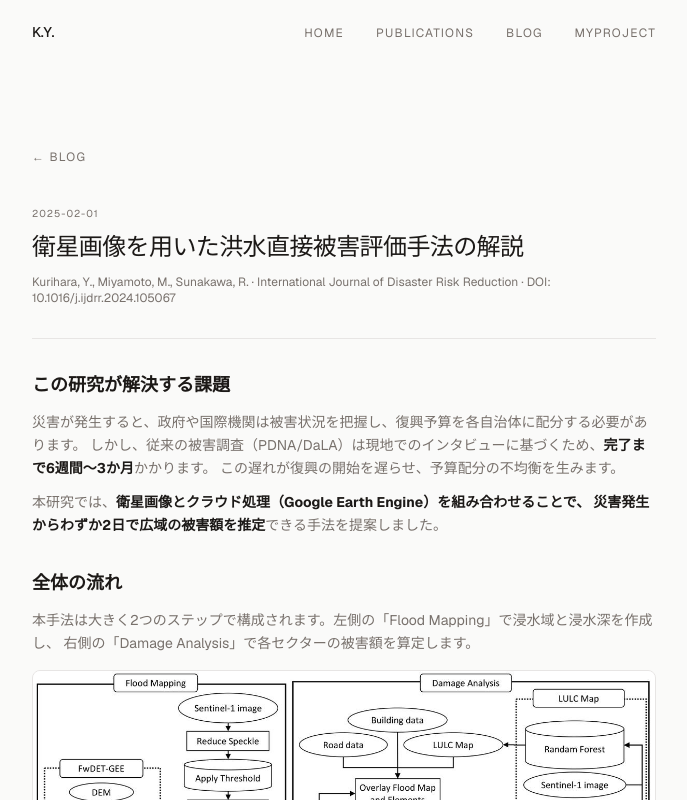
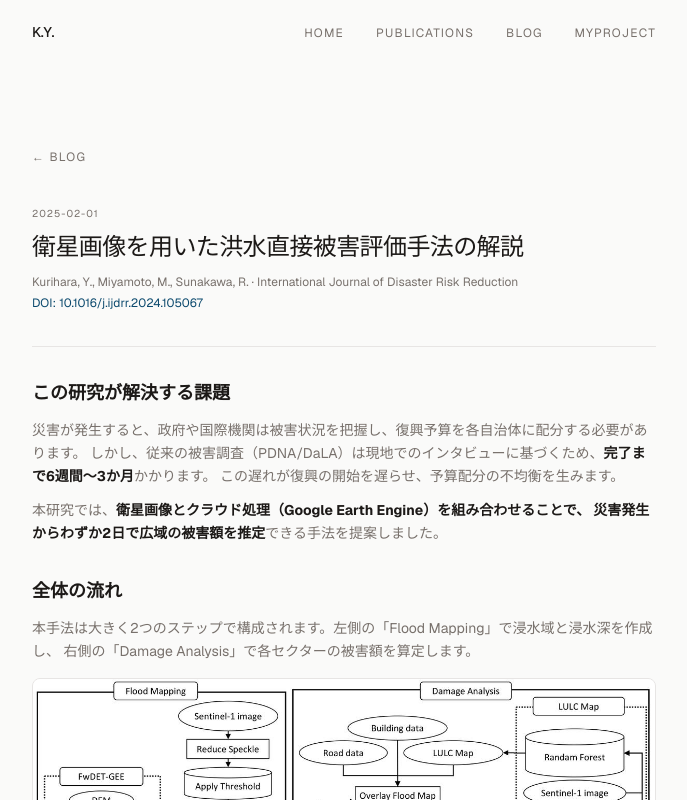
Before and after one commit to YutaKurihara/research-website, a Next.js app: page /research-website/blog/flood-direct-damage in a window 1280 px wide. Shown: the top 800 px of the page, without its empty margins (296-983 px from the left). Built offline with nearby package versions, Linux system fonts and the light colour scheme.

Commit message:
Add DOI links to all blog post headers, update schedule prompt

```diff
--- a/app/blog/flood-direct-damage/page.tsx
+++ b/app/blog/flood-direct-damage/page.tsx
@@ -26,9 +26,11 @@ export default function FloodDamageBlogPost() {
           </h1>
           <p className="mt-3 text-xs text-muted">
             Kurihara, Y., Miyamoto, M., Sunakawa, R. &middot;
-            International Journal of Disaster Risk Reduction &middot;
+            International Journal of Disaster Risk Reduction
+          </p>
+          <a href="https://doi.org/10.1016/j.ijdrr.2024.105067" target="_blank" rel="noopener noreferrer" className="mt-1 inline-block text-xs text-highlight hover:underline">
             DOI: 10.1016/j.ijdrr.2024.105067
-          </p>
+          </a>
         </div>
       </section>
 
--- a/app/blog/flood-risk-central-asia/page.tsx
+++ b/app/blog/flood-risk-central-asia/page.tsx
@@ -27,6 +27,9 @@ export default function CentralAsiaFloodRiskPost() {
             Ceresa, P. et al. (2025). Large-scale flood risk assessment in data-scarce areas: an application to Central Asia.
             <em> Natural Hazards and Earth System Sciences</em>, 25, 403-428.
           </p>
+          <a href="https://doi.org/10.5194/nhess-25-403-2025" target="_blank" rel="noopener noreferrer" className="mt-1 inline-block text-xs text-highlight hover:underline">
+            DOI: 10.5194/nhess-25-403-2025
+          </a>
         </div>
       </section>
 
--- a/app/blog/fwdet/page.tsx
+++ b/app/blog/fwdet/page.tsx
@@ -30,6 +30,9 @@ export default function FwDETBlogPost() {
           <p className="mt-3 text-xs text-muted">
             Cohen, S. et al. (2018, 2019) / Peter, B.G. et al. (2022) の論文をもとに整理
           </p>
+          <a href="https://doi.org/10.5194/nhess-19-2053-2019" target="_blank" rel="noopener noreferrer" className="mt-1 inline-block text-xs text-highlight hover:underline">
+            DOI: 10.5194/nhess-19-2053-2019
+          </a>
         </div>
       </section>
 
--- a/app/blog/global-flood-mapping-sar/page.tsx
+++ b/app/blog/global-flood-mapping-sar/page.tsx
@@ -27,6 +27,9 @@ export default function GlobalFloodMappingSarPost() {
             Misra, A. et al. (2025). Mapping global floods with 10 years of satellite radar data.
             <em> Nature Communications</em>, 16, 5762.
           </p>
+          <a href="https://doi.org/10.1038/s41467-025-60973-1" target="_blank" rel="noopener noreferrer" className="mt-1 inline-block text-xs text-highlight hover:underline">
+            DOI: 10.1038/s41467-025-60973-1
+          </a>
         </div>
       </section>
 
--- a/app/blog/sar-flood-mapping/page.tsx
+++ b/app/blog/sar-flood-mapping/page.tsx
@@ -30,6 +30,9 @@ export default function SarFloodMappingBlogPost() {
           <p className="mt-3 text-xs text-muted">
             Cian, F., Marconcini, M., & Ceccato, P. (2018) の NDFI手法を中心に整理
           </p>
+          <a href="https://doi.org/10.1016/j.rse.2018.03.006" target="_blank" rel="noopener noreferrer" className="mt-1 inline-block text-xs text-highlight hover:underline">
+            DOI: 10.1016/j.rse.2018.03.006
+          </a>
         </div>
       </section>
 
```
